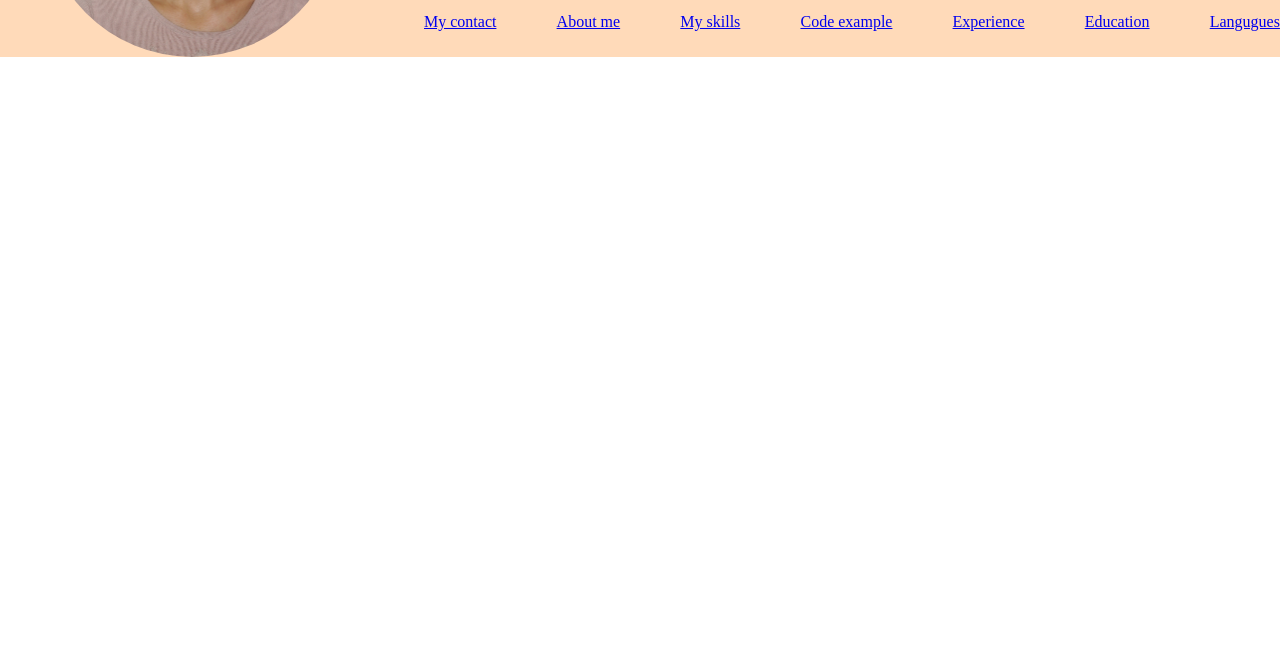
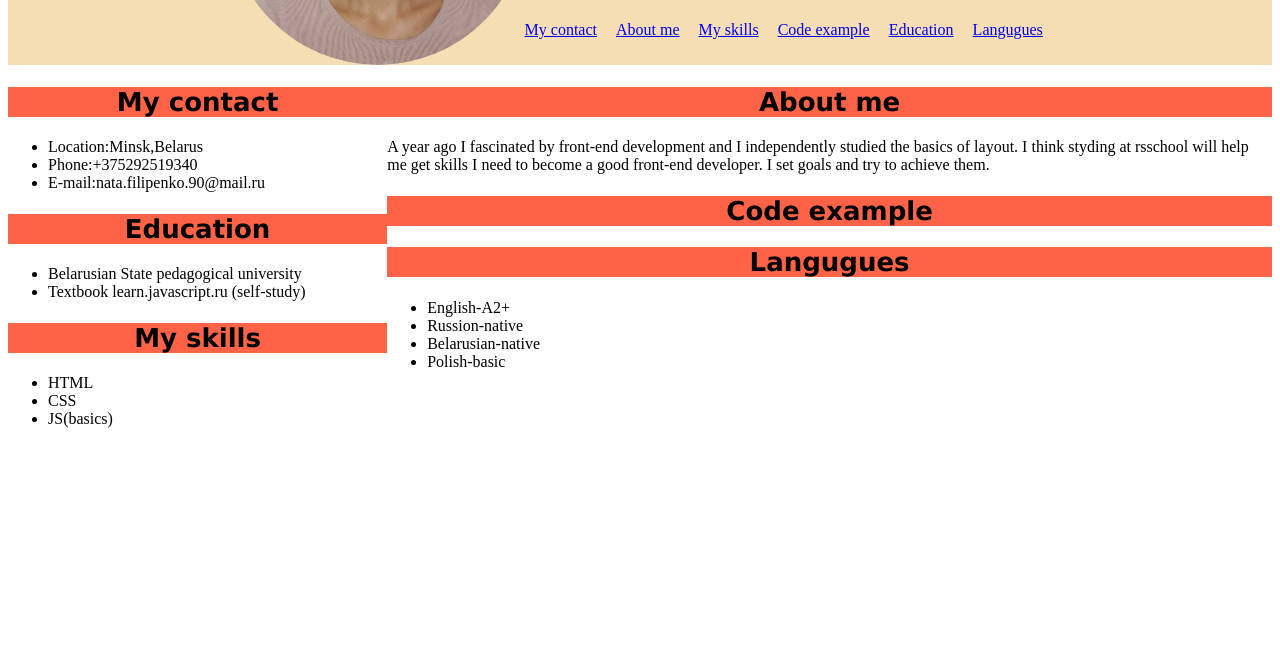
Before and after one commit to NataFilipenko10/rsschool-cv, a plain HTML site: page index.html in a window 1280 px wide. Shown: the part 243-895 px from the top of the page. Before the commit the page ends 800 px from the top, so only its background shows below. Drawn offline with Linux system fonts and the light colour scheme.

Commit message:
feat: add main to html file

```diff
--- a/index.html
+++ b/index.html
@@ -8,6 +8,7 @@
 </head>
 <body>
    <header>
+       <div class="container">
        <div class="foto">
            <img class="img" src="IMGP2471_2.jpg" alt="my foto">
         </div>
@@ -21,7 +22,6 @@
                 <li class="nav-item"><a href="#information" class="nav-link">About me</a></li>
                 <li class="nav-item"><a href="#skills" class="nav-link">My skills</a></li>
                 <li class="nav-item"><a href="#code" class="nav-link" >Code example</a></li>
-                <li class="nav-item"><a href="#experience" class="nav-link">Experience</a></li>
                 <li class="nav-item"><a href="#education" class="nav-link">Education</a></li>
                 <li class="nav-item"><a href="#langugues" class="nav-link">Langugues</a></li>
 
@@ -29,10 +29,64 @@
         </div>
 
     </div>
+       </div>
 
    </header>
    <main>
-       <div class="container"></div>
+
+       <div class="container">
+        <div class="main_left">
+           <section class="section" id="contact">
+               <h2 class="section-title">My contact</h2>
+                   <ul>
+                       <li>Location:Minsk,Belarus</li>
+                       <li>Phone:+375292519340</li>
+                       <li>E-mail:nata.filipenko.90@mail.ru</li>
+                   </ul>
+
+            </section>
+            <section class="section" id="education">
+                <h2 class="section-title">Education</h2>
+                <ul>
+                    <li>Belarusian State pedagogical university</li>
+                    <li>Textbook learn.javascript.ru (self-study)</li>
+                </ul>
+             </section>
+
+           <section class="section" id="skills">
+               <h2 class="section-title">My skills</h2>
+               <ul>
+                   <li>HTML</li>
+                   <li>CSS</li>
+                   <li>JS(basics)</li>
+               </ul>
+            </section>
+        </div>
+            <div class="main_right">
+                <section class="section" id="information">
+                    <h2 class="section-title">About me</h2>
+                   <p> A year ago I fascinated by front-end development and I independently studied the basics of layout.
+                    I think styding at rsschool will help me get skills I need to become a good front-end developer.
+                    I set goals and try to achieve them.</p>
+                 </section>
+           <section class="section" id="code">
+               <h2 class="section-title">Code example</h2>
+            </section>
+
+           <section class="section" id="langugues">
+               <h2 class="section-title">Langugues</h2>
+               <p>
+                   <ul>
+                       <li>English-A2+</li>
+                       <li>Russion-native</li>
+                       <li>Belarusian-native</li>
+                       <li>Polish-basic</li>
+                   </ul>
+               </p>
+            </section>
+            </div>
+
+       </div>
 
    </main>
    <footer class="footer">
--- a/style.css
+++ b/style.css
@@ -1,21 +1,18 @@
-body {
-    margin:auto;
 
+header{
+    height: 300px;
+    width: 100%;
+    display: flex;
+    flex-direction: row;
+    background:wheat;
 }
-.container {
+
+ .container {
     max-width: 1440px;
     margin: 0 auto;
-
-}
- header {
-
-    height: 300px;
-    width: 100%;
-    background: peachpuff;
     display: flex;
     flex-direction: row;
-
- }
+  }
 
 .foto {
      height: 100%;
@@ -47,15 +44,34 @@ img {
      width: 100%;
 
  }
- .nav-list {
+ ul.nav-list {
 list-style: none;
 display: flex;
 flex-direction: row;
 align-items: center;
-justify-content: space-between;
+justify-content: space-around;
 
  }
+ .footer {
+     width: 100%;
+     height: 200px;
  }
- nav-link {
-    transition: .3s;
+ .section-title {
+    text-align: center;
+   font-family: Verdana, Geneva, Tahoma, sans-serif;
+   font-size: 26px;
+   background: tomato;
+
+
+
  }
+.main_left {
+    width: 30%;
+    height: 100%;
+
+
+}
+.main_right {
+    width: 70%;
+    height: 100%;
+}
```
